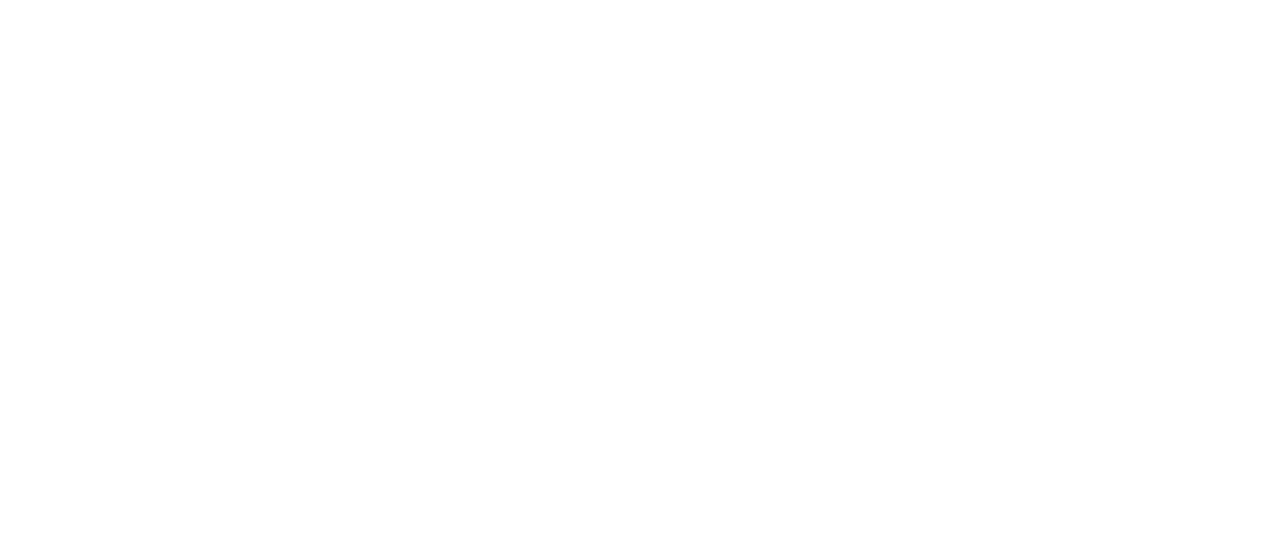
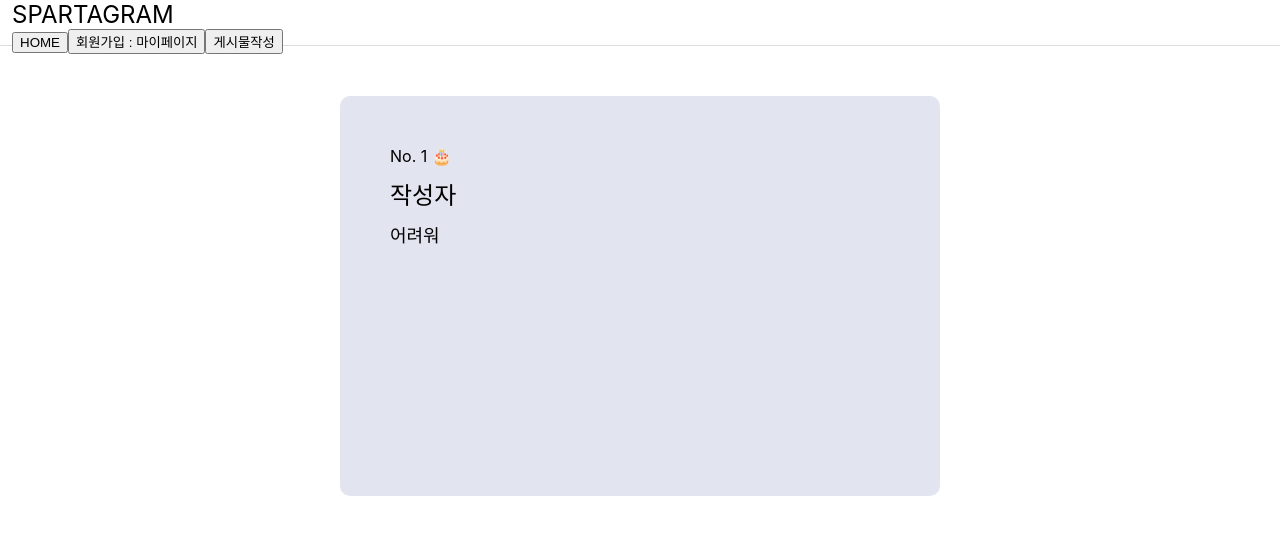
Before and after one commit to yc8569/1week_mini, a React (Create React App) app in the folder 1weekmini/: page /detailpage/1 in a window 1280 px wide. Before the commit this address had no page. Shown: the top 534 px of the page. Built offline with nearby package versions, Linux system fonts and the light colour scheme.

Commit message:
go.detail

```diff
--- a/1weekmini/src/pages/DetailPage.jsx
+++ b/1weekmini/src/pages/DetailPage.jsx
@@ -9,13 +9,15 @@
 
 
 const Detail = () => {
+
+
   const { id } = useParams();
-  // const navigate = useNavigate();
+//   const navigate = useNavigate();
   const dispatch = useDispatch();
-//   const posts = useSelector((state) => state.posts.todoList);
+  const posts = useSelector((state) => state.posts.postList);
 
-//   const new_post = todos.filter((todo)=> todo.id == id)[0]
-
+  const new_post = posts.filter((post)=> post.postId == id)[0]
+console.log(new_post)
 
 
 
@@ -49,9 +51,12 @@
     <>
       <Layout>
 
-       디테일페이지야
-
-
+      <DetailBox>
+          <DetailNo>No. {new_post.postId} 🎂</DetailNo>
+          <DetailTitle>{new_post.username}</DetailTitle>
+          <DetailContent>{new_post.contents}</DetailContent>
+          <DetailContent>{new_post.createdAt}</DetailContent>
+        </DetailBox>
       </Layout>
     </>
   );
--- a/1weekmini/src/pages/MainPage.jsx
+++ b/1weekmini/src/pages/MainPage.jsx
@@ -2,8 +2,11 @@
 import styled from "styled-components";
 import  Layout  from "../components/Layout";
 import { useSelector } from "react-redux";
+import { useNavigate } from "react-router-dom";
+
 
 const MainPage = (props) => {
+  const navigate = useNavigate();
   const posts = useSelector((state)=> state.posts.postList);
   console.log(posts)
 
@@ -18,7 +21,11 @@
                   return(
                     <Box key={post.postId}>
                       <div className="Post-Top" >
-                        <button>{post.postId}</button>
+                        <button
+                        onClick={()=>{
+                          navigate(`/detailpage/${post.postId}`)
+                        }}
+                        >{post.postId}</button>
                         <h3>{post.username}</h3>
                       </div>
                       <div className="Post-Main">
--- a/1weekmini/src/shared/Router.js
+++ b/1weekmini/src/shared/Router.js
@@ -14,7 +14,7 @@
         <Route path="/loginpage" element={<LoginPage />} />
         <Route path="/register" element={<RegisterPage />} />
         <Route path="/postpage" element={<PostPage />} />
-        <Route path="/detailpage" element={<DetailPage />} />
+        <Route path="/detailpage/:id" element={<DetailPage />} />
       </Routes>
     </BrowserRouter>
   );
```
